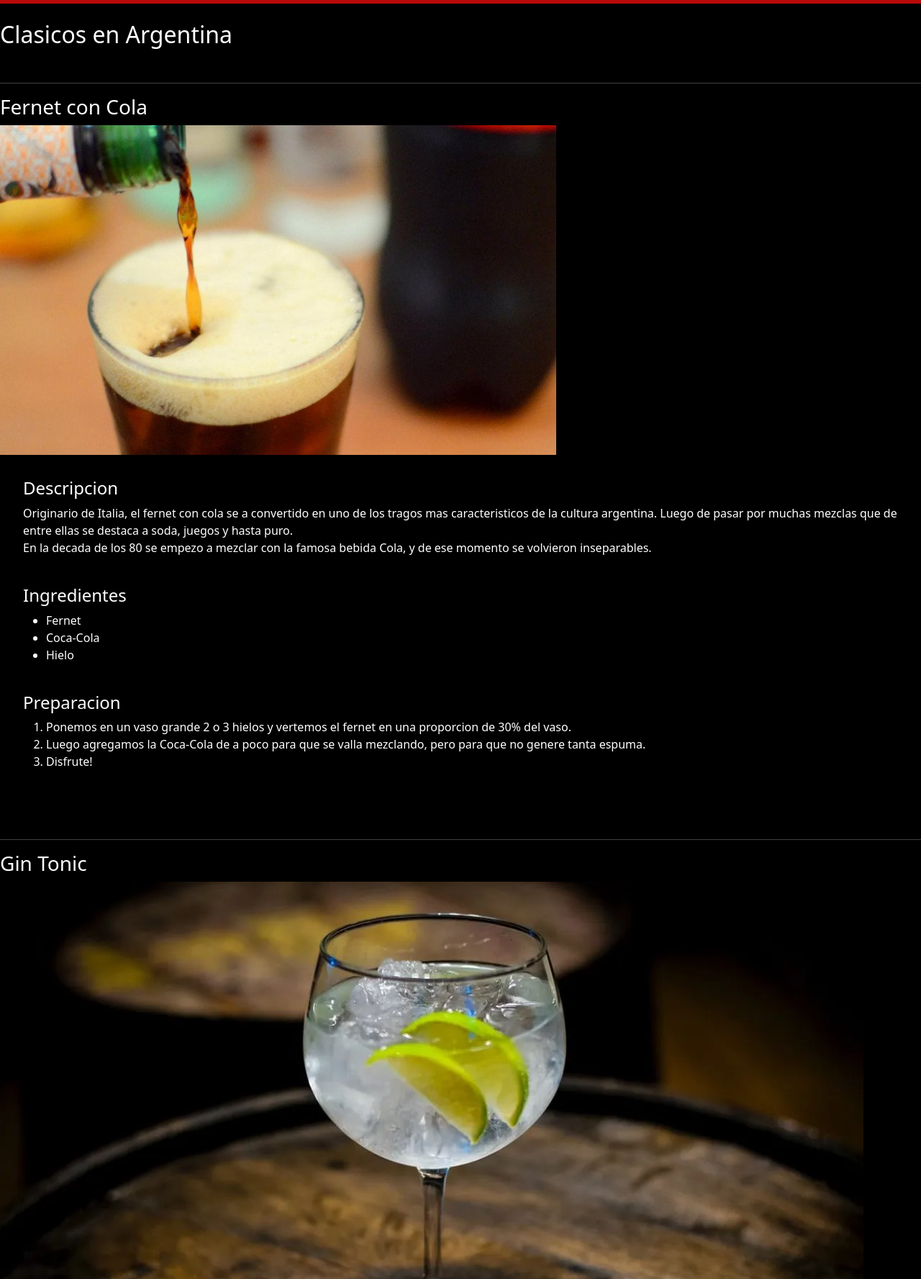
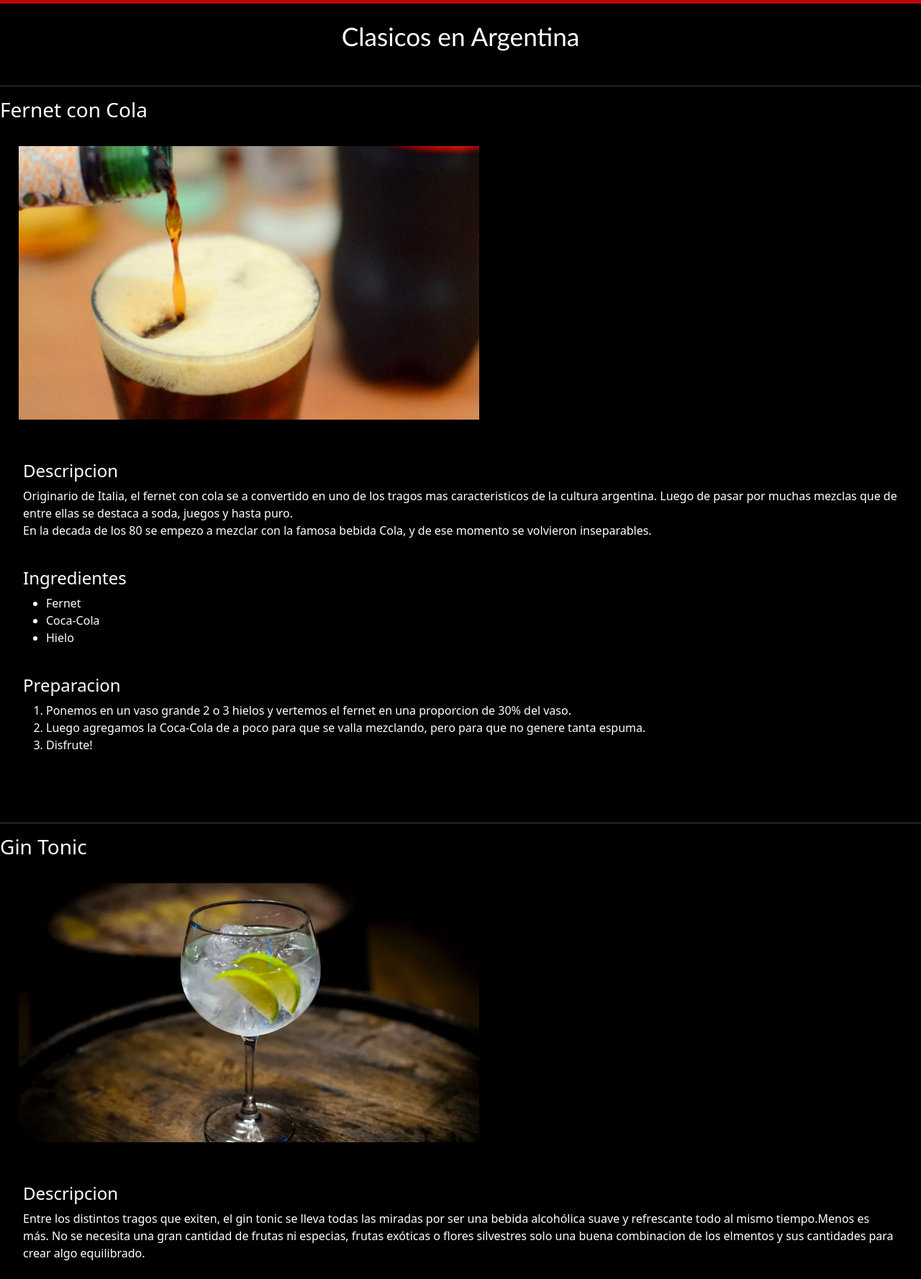
Before and after one commit to JuanMaRR5/Proyecto-Coderhouse, a website: page tragos.html in a window 1280 px wide. Shown: the part 107-1884 px from the top of the page at 72% size. Drawn offline with nearby package versions, Linux system fonts and the light colour scheme.

Commit message:
proyecto final

```diff
--- a/scss/_tragos.scss
+++ b/scss/_tragos.scss
@@ -22,18 +22,23 @@ $tamanio-redes: 5rem;
     background-color: black;
     color: white;
 
+        .t-principal{
+            text-align: center;
+            font-size: 220%;
+            font-family: 'Gill Sans', 'Gill Sans MT', Calibri, 'Trebuchet MS', sans-serif;
+        }
 
-        .fernet{
-            width: 32rem;
+        .ferne{
+            width: 50%;
             margin: 2%;
             }
 
-            .gin{
-             @extend .fernet
+            .ginn{
+             @extend .ferne
             }
 
-            .caipi{
-             @extend .fernet
+            .caip{
+             @extend .ferne
             }
 
             .trago1{
```
Also changed, not shown: CSS/style.css.
